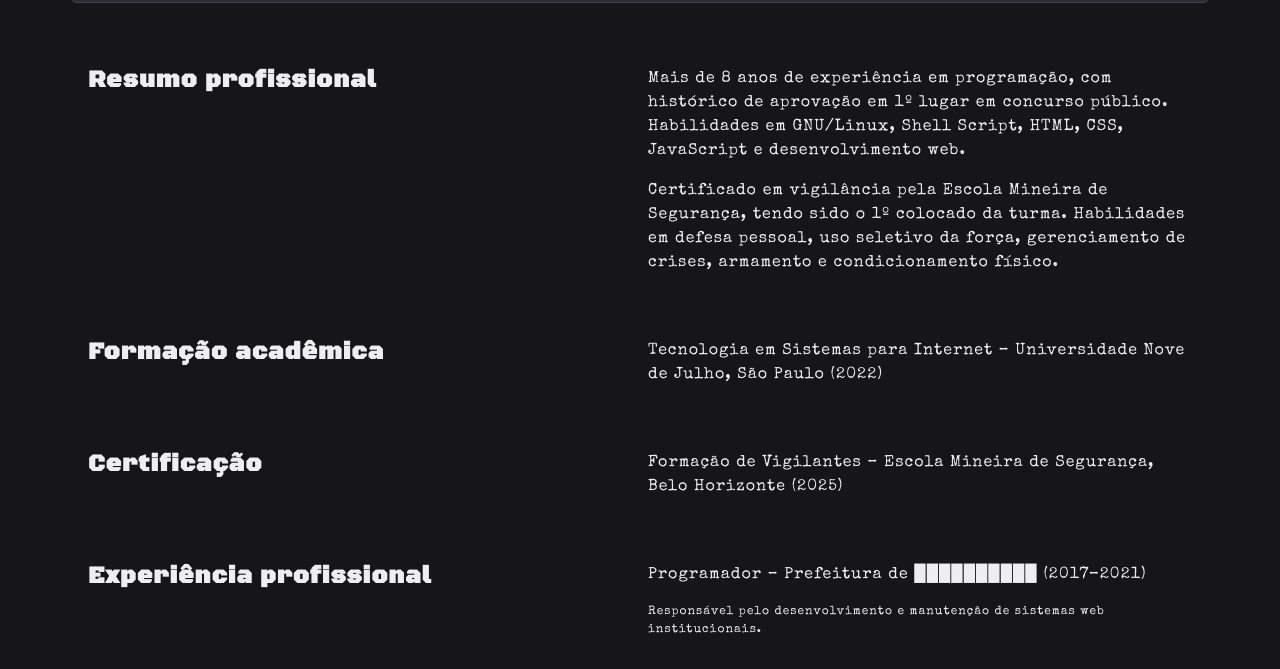
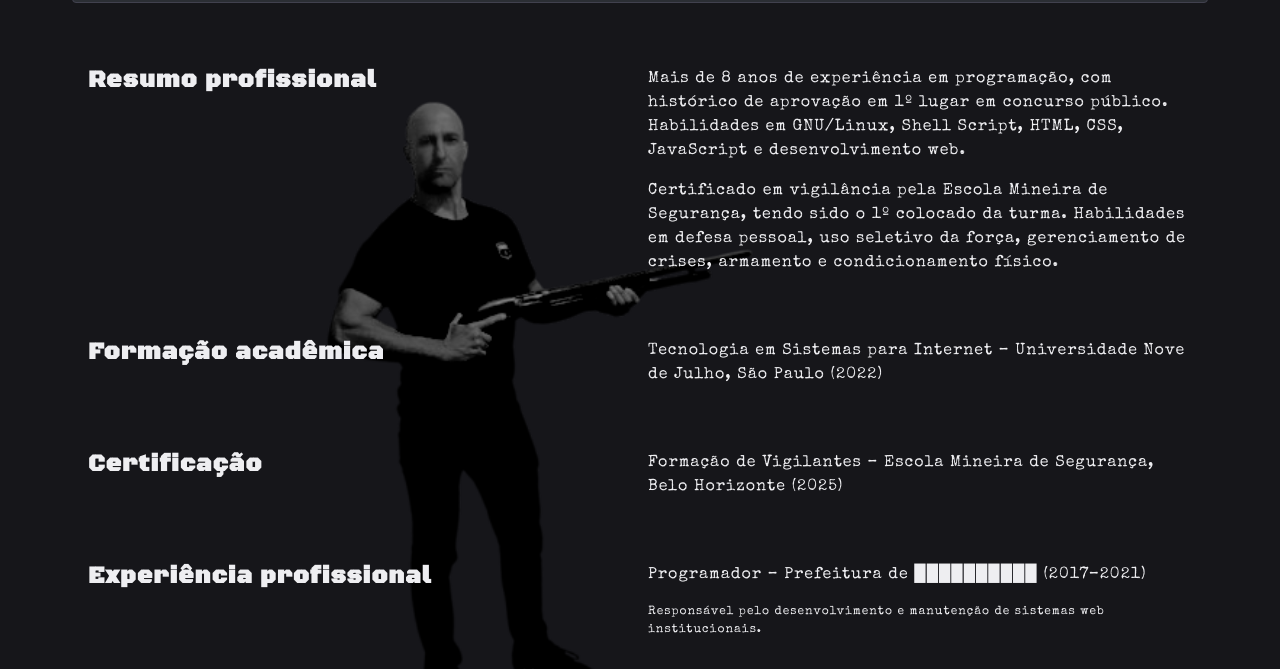
Before and after one commit to robson-niemeyer/robson-niemeyer.github.io, a website: page ficha-tecnica/index.html in a window 1280 px wide. Shown: the part 131-800 px from the top of the page. Drawn offline with nearby package versions, Linux system fonts and the light colour scheme.

Commit message:
Add image

```diff
--- a/ficha-tecnica/assets/css/style.css
+++ b/ficha-tecnica/assets/css/style.css
@@ -66,6 +66,7 @@ header {
 }
 
 main {
+  background: url("../images/foto.png") no-repeat 33.3333% center / auto 87.5%;
   grid-area: main;
   padding: 1rem;
 }
```
Also changed, not shown: ficha-tecnica/assets/images/foto.png (added).
